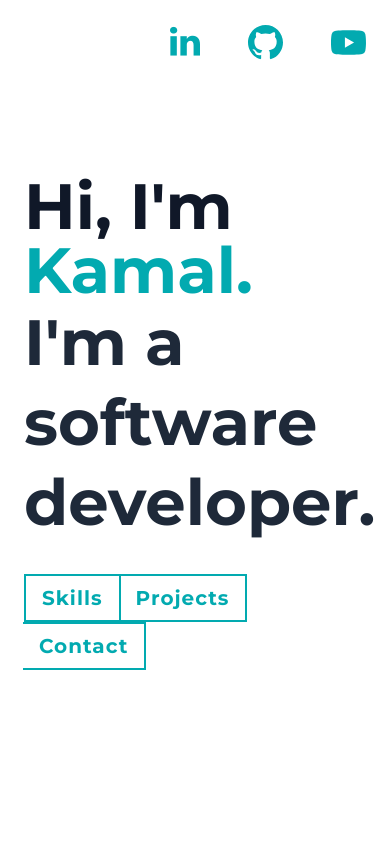
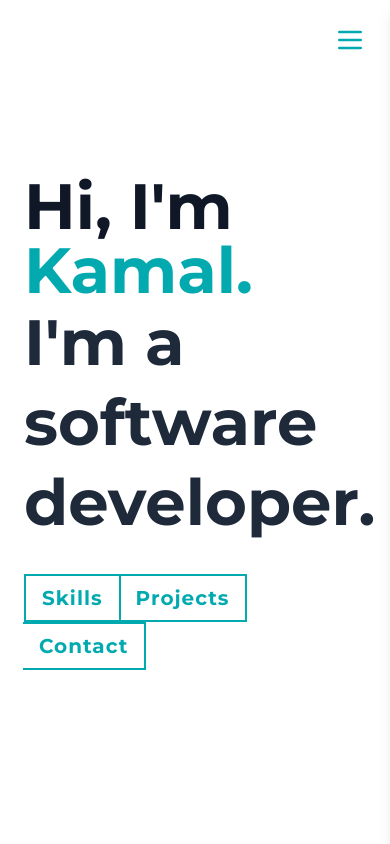
Before and after one commit to kmkan/my-portfolio, a React (Vite) app: page / in a window 390 px wide. Shown: the top 844 px of the page. Built offline with nearby package versions, Linux system fonts and the light colour scheme.

Commit message:
Remove HTML email validation and add responsive navbar for mobile displays

```diff
--- a/src/App.jsx
+++ b/src/App.jsx
@@ -93,6 +93,7 @@ const App = () => {
     const [formData, setFormData] = useState({ name: '', email: '', message: '' });
     const [statusMessage, setStatusMessage] = useState('');
     const [isSuccess, setIsSuccess] = useState(false);
+    const [isMenuOpen, setIsMenuOpen] = useState(false);
 
     const skillsData = {
         top: {
@@ -258,14 +259,42 @@ const App = () => {
             </style>
             <div className="bg-white text-black antialiased relative overflow-x-hidden" style={{ fontFamily: "'Montserrat', sans-serif" }}>
 
-                {/* Static Social Icons */}
-                <div className="absolute top-6 right-6 md:top-8 md:right-8 flex items-center space-x-12 z-50">
-                    {socialLinks.map((social, index) => (
-                        <a key={index} href={social.url} target="_blank" rel="noopener noreferrer" style={{color: tealColor}} className="transition-transform duration-300 hover:-translate-y-1">
-                            {social.icon}
-                        </a>
-                    ))}
+                {/* Header Icons */}
+                <div className="absolute top-6 right-6 md:top-8 md:right-8 z-50">
+                    {/* Desktop Icons */}
+                    <div className="hidden md:flex items-center space-x-12">
+                        {socialLinks.map((social, index) => (
+                            <a key={index} href={social.url} target="_blank" rel="noopener noreferrer" style={{color: tealColor}} className="transition-transform duration-300 hover:-translate-y-1">
+                                {social.icon}
+                            </a>
+                        ))}
+                    </div>
+                    {/* Mobile Menu Button */}
+                    <div className="md:hidden">
+                        <button onClick={() => setIsMenuOpen(true)} style={{color: tealColor}}>
+                             <svg className="w-8 h-8" fill="none" stroke="currentColor" viewBox="0 0 24 24" xmlns="http://www.w3.org/2000/svg"><path strokeLinecap="round" strokeLinejoin="round" strokeWidth="2" d="M4 6h16M4 12h16M4 18h16"></path></svg>
+                        </button>
+                    </div>
                 </div>
+
+                {/* Mobile Menu Panel */}
+                <div className={`fixed top-0 right-0 h-full w-64 bg-white shadow-lg z-50 transform transition-transform duration-300 ease-in-out ${isMenuOpen ? 'translate-x-0' : 'translate-x-full'}`}>
+                    <div className="p-6 flex justify-end">
+                         <button onClick={() => setIsMenuOpen(false)} style={{color: tealColor}}>
+                           <svg className="w-8 h-8" fill="none" stroke="currentColor" viewBox="0 0 24 24" xmlns="http://www.w3.org/2000/svg"><path strokeLinecap="round" strokeLinejoin="round" strokeWidth="2" d="M6 18L18 6M6 6l12 12"></path></svg>
+                        </button>
+                    </div>
+                    <nav className="flex flex-col items-center space-y-8 mt-8">
+                        {socialLinks.map((social, index) => (
+                             <a key={index} href={social.url} target="_blank" rel="noopener noreferrer" style={{color: tealColor}} className="transition-transform duration-300 hover:-translate-y-1 text-2xl">
+                                {social.icon}
+                            </a>
+                        ))}
+                    </nav>
+                </div>
+                 {/* Overlay */}
+                {isMenuOpen && <div className="fixed inset-0 bg-black/50 z-40 md:hidden" onClick={() => setIsMenuOpen(false)}></div>}
+
 
                 <main className="z-10 relative">
                     {/* Home Section */}
@@ -392,7 +421,7 @@ const App = () => {
                                         <input type="text" name="name" id="name" placeholder="Name" value={formData.name} onChange={handleFormChange} className="w-full bg-transparent border-2 border-gray-300 rounded-md py-2 px-4 text-lg font-normal placeholder-gray-500 focus:outline-none focus:border-teal-500" />
                                     </div>
                                     <div>
-                                        <input type="email" name="email" id="email" placeholder="Email" value={formData.email} onChange={handleFormChange} className="w-full bg-transparent border-2 border-gray-300 rounded-md py-2 px-4 text-lg font-normal placeholder-gray-500 focus:outline-none focus:border-teal-500" />
+                                        <input type="text" name="email" id="email" placeholder="Email" value={formData.email} onChange={handleFormChange} className="w-full bg-transparent border-2 border-gray-300 rounded-md py-2 px-4 text-lg font-normal placeholder-gray-500 focus:outline-none focus:border-teal-500" />
                                     </div>
                                     <div>
                                         <textarea name="message" id="message" rows="5" placeholder="Message" value={formData.message} onChange={handleFormChange} className="w-full bg-transparent border-2 border-gray-300 rounded-md py-2 px-4 text-lg font-normal placeholder-gray-500 focus:outline-none focus:border-teal-500"></textarea>
```
